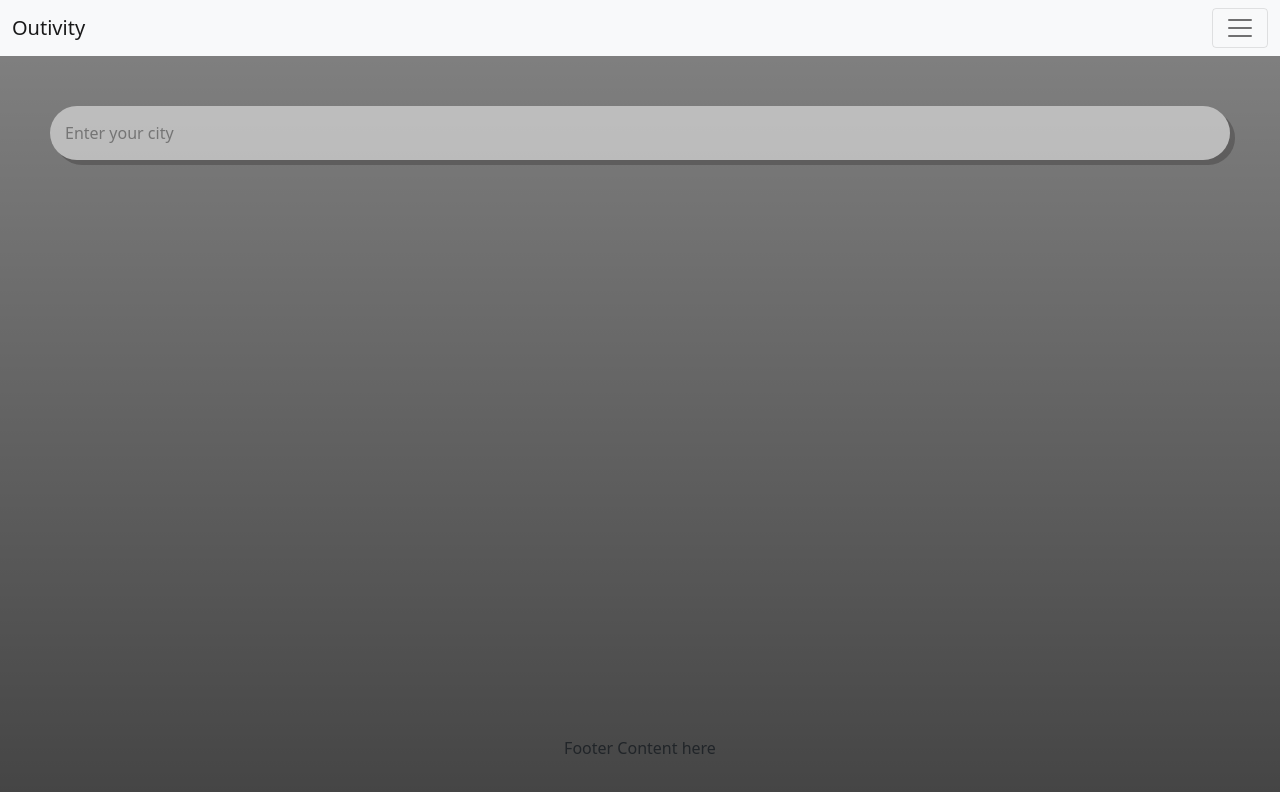
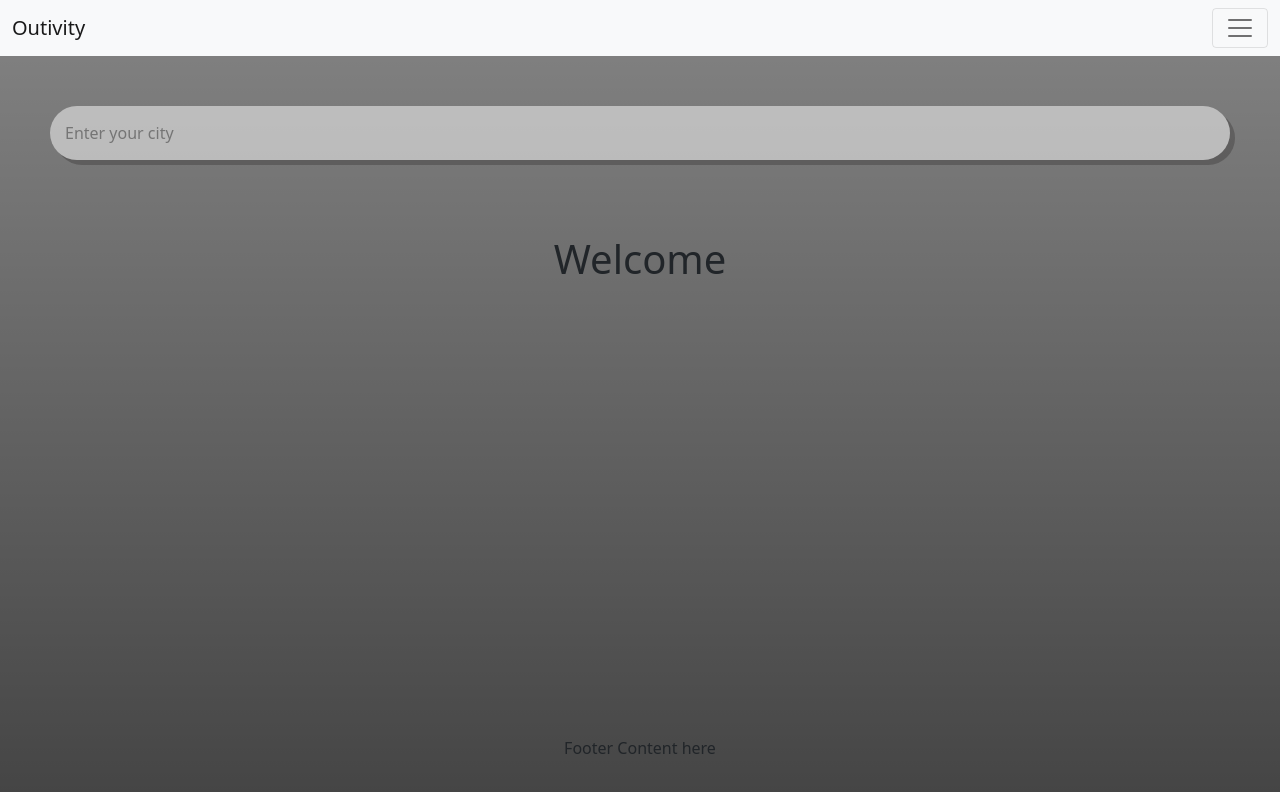
Before and after one commit to Rimpei2000/ISAproject, a React (Create React App) app: page /Weather in a window 1280 px wide. Shown: the top 792 px of the page. Built offline with nearby package versions, Linux system fonts and the light colour scheme.

Commit message:
worked on weather

```diff
--- a/src/Components/weather/Weather.js
+++ b/src/Components/weather/Weather.js
@@ -6,8 +6,12 @@ function Weather() {
     key: "bfee40a57b03b378c6f6fc873967f983",
     url: "https://api.openweathermap.org/data/2.5/",
   };
+
   const [query, setQuery] = useState("");
   const [weather, setWeather] = useState({});
+  const [eventSuggestions, setEventSuggestions] = useState({});
+  let isUserSearchingFirstTime = true;
+
   const search = (evt) => {
     if (evt.key === "Enter") {
       fetch(`${api.url}weather?q=${query}&appid=${api.key}&units=metric`)
@@ -45,12 +49,17 @@ function Weather() {
       "Sunday",
     ];
 
-    var day = days[d.getDay()]; // Fetches the day of the week
-    var date = d.getDate(); // Fetches the date i.e. 1st - 31st day of the month
-    var month = months[d.getMonth()]; // Fetches the month
+    var day = days[d.getDay()];
+    var date = d.getDate();
+    var month = months[d.getMonth()];
     var year = d.getFullYear();
 
     return `${day} ${date} ${month} ${year}`;
+  };
+
+  const switchToOldUser = () => {
+    isUserSearchingFirstTime = false;
+    return `Welcome`;
   };
 
   return (
@@ -77,10 +86,19 @@ function Weather() {
                 <div className="date">{getTodaysDate(new Date())}</div>
                 <br></br>
               </div>
+              <aside>Activites Here</aside>
             </div>
           </div>
+        ) : isUserSearchingFirstTime ? (
+          weather.name == null ? (
+            <h1>{switchToOldUser()}</h1>
+          ) : (
+            <div></div>
+          )
+        ) : weather.name == null ? (
+          <div></div>
         ) : (
-          ""
+          <h2>Error! Wrong name entered</h2>
         )}
       </main>
     </div>
--- a/src/styles/weatherStyles.css
+++ b/src/styles/weatherStyles.css
@@ -1,19 +1,19 @@
-.App {
+/* .App {
   text-align: center;
-}
+} */
 
-.App-logo {
+/* .App-logo {
   height: 40vmin;
   pointer-events: none;
-}
+} */
 
-@media (prefers-reduced-motion: no-preference) {
+/* @media (prefers-reduced-motion: no-preference) {
   .App-logo {
     animation: App-logo-spin infinite 20s linear;
   }
-}
+} */
 
-.App-header {
+/* .App-header {
   background-color: #282c34;
   min-height: 100vh;
   display: flex;
@@ -22,37 +22,37 @@
   justify-content: center;
   font-size: calc(10px + 2vmin);
   color: white;
-}
-
+} */
+/*
 .App-link {
   color: #61dafb;
-}
+} */
 
-@keyframes App-logo-spin {
+/* @keyframes App-logo-spin {
   from {
     transform: rotate(0deg);
   }
   to {
     transform: rotate(360deg);
   }
-}
+} */
 
-* {
+/* * {
   margin: 0;
   padding: 0;
   box-sizing: border-box;
-}
-
+} */
+/*
 body {
   font-family: sans-serif;
-}
+} */
 
-.app {
+/* .app {
   background-image: blue;
   background-size: cover;
   background-position: bottom;
   transition: 0.4 ease-out;
-}
+} */
 
 main {
   min-height: 100vh;
@@ -64,7 +64,7 @@ main {
   padding: 50px;
 }
 
-.app.warm {
+.Weather.warm {
   background-image: yellow;
   background-size: cover;
   background-position: bottom;
```
